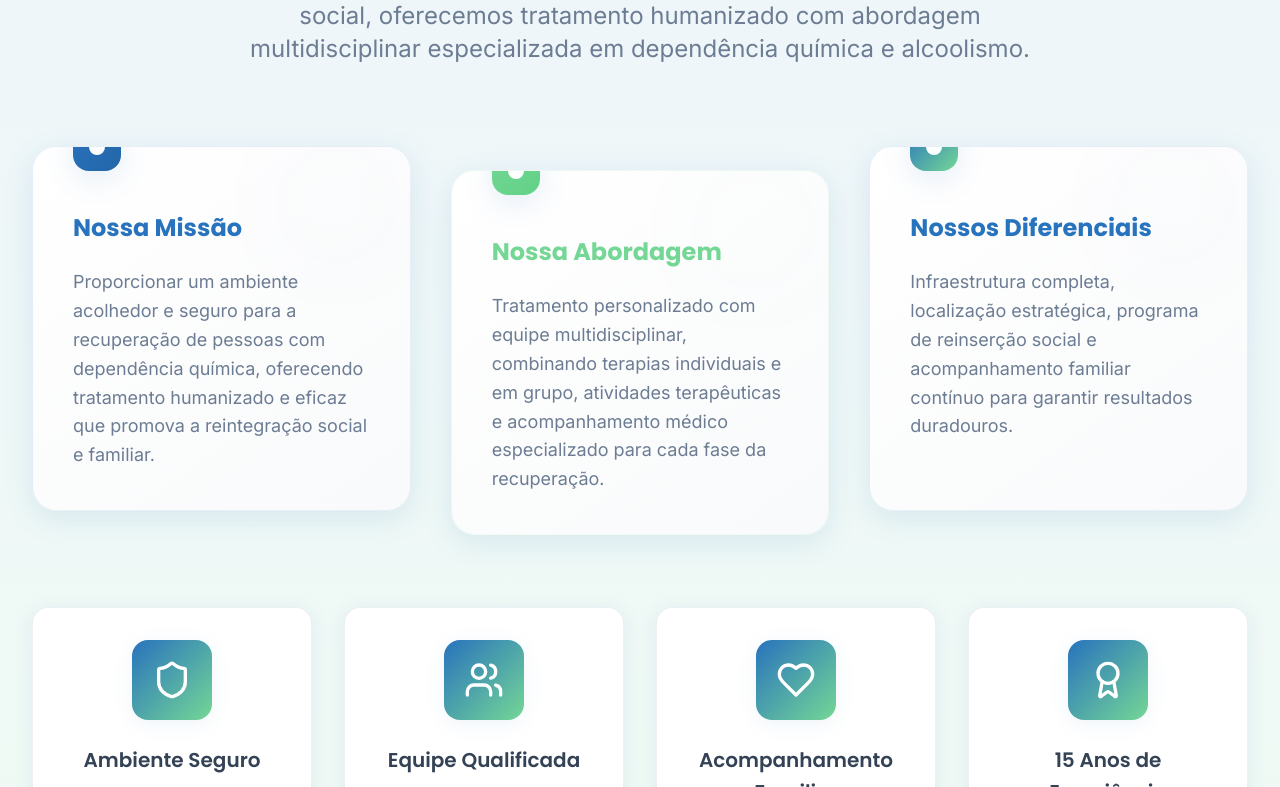
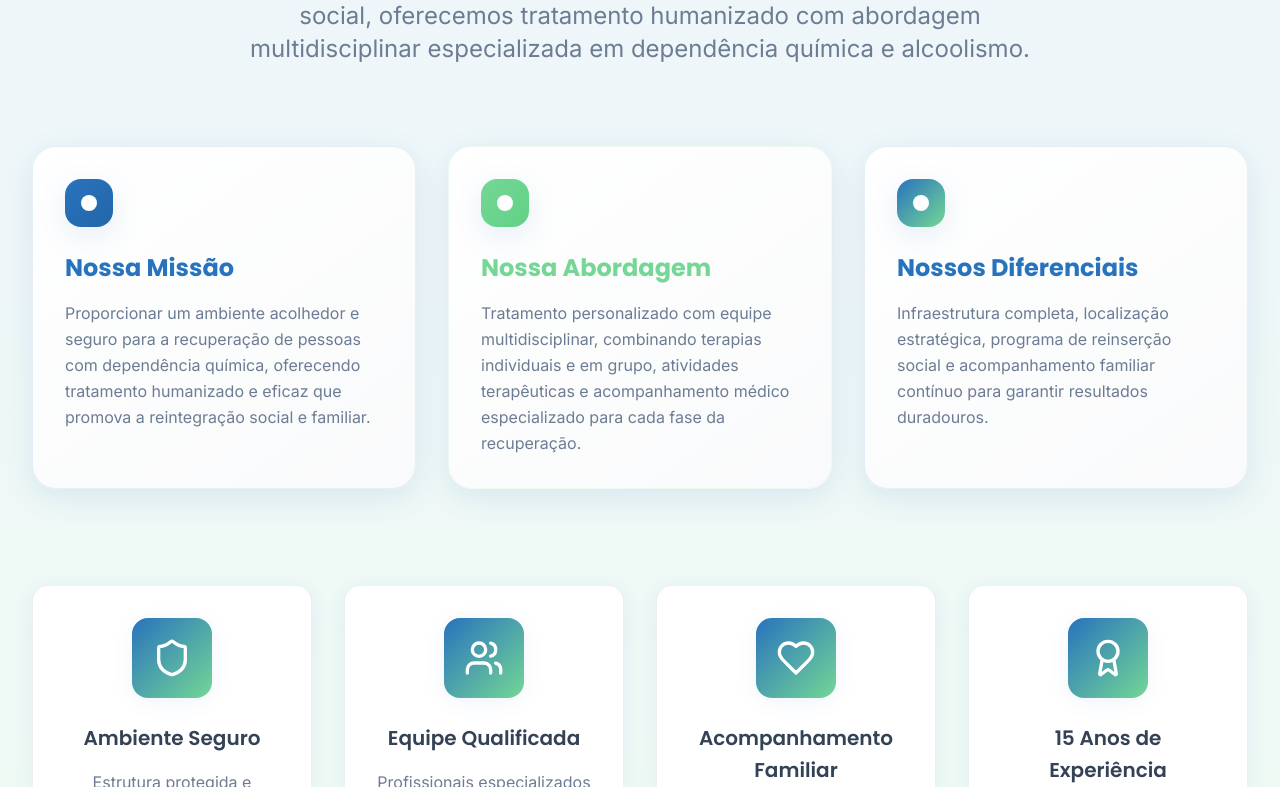
Before and after one commit to wendelrb/novo-horizonte-web-79, a React (Vite) app: page / in a window 1280 px wide. Shown: the part 1053-1840 px from the top of the page. Built offline with nearby package versions, Linux system fonts and the light colour scheme.

Commit message:
Fix About section and WhatsApp link
Adjust About section cards and update WhatsApp button link to WhatsApp Web.

```diff
--- a/src/components/AboutSection.tsx
+++ b/src/components/AboutSection.tsx
@@ -40,22 +40,17 @@ export const AboutSection = () => {
         </div>
 
         {/* Mission, Approach, Differentials */}
-        <div className="grid lg:grid-cols-3 gap-10 mb-24">
-          <div className="group relative bg-gradient-card rounded-3xl p-8 md:p-10 shadow-card hover:shadow-hero transition-all duration-700 hover-lift border border-primary/10 overflow-hidden">
-            <div className="absolute -top-6 left-8 md:left-10">
+        <div className="grid lg:grid-cols-3 gap-8 mb-24">
+          <div className="group relative bg-gradient-card rounded-3xl p-8 shadow-card hover:shadow-hero transition-all duration-700 hover-lift border border-primary/10">
+            <div className="mb-6">
               <div className="w-12 h-12 bg-gradient-to-br from-primary to-primary-hover rounded-2xl flex items-center justify-center shadow-card group-hover:rotate-12 transition-transform duration-500">
                 <div className="w-4 h-4 bg-white rounded-full"></div>
               </div>
             </div>
 
-            {/* Background Pattern */}
-            <div className="absolute inset-0 opacity-5">
-              <div className="absolute top-0 right-0 w-32 h-32 bg-gradient-to-br from-primary to-transparent rounded-full blur-3xl"></div>
-            </div>
-
-            <div className="relative">
-              <h3 className="font-display text-xl md:text-2xl font-bold text-primary mb-4 md:mb-6 mt-6">Nossa Missão</h3>
-              <p className="text-muted-foreground leading-relaxed text-base md:text-lg">
+            <div>
+              <h3 className="font-display text-xl md:text-2xl font-bold text-primary mb-4">Nossa Missão</h3>
+              <p className="text-muted-foreground leading-relaxed text-base">
                 Proporcionar um ambiente acolhedor e seguro para a recuperação de pessoas com dependência química,
                 oferecendo tratamento humanizado e eficaz que promova a reintegração social e familiar.
               </p>
@@ -64,21 +59,16 @@ export const AboutSection = () => {
             <div className="absolute bottom-0 left-0 w-full h-2 bg-gradient-to-r from-primary to-secondary transform scale-x-0 group-hover:scale-x-100 transition-transform duration-700 rounded-b-3xl"></div>
           </div>
 
-          <div className="group relative bg-gradient-card rounded-3xl p-8 md:p-10 shadow-card hover:shadow-hero transition-all duration-700 hover-lift border border-secondary/10 overflow-hidden lg:translate-y-6">
-            <div className="absolute -top-6 left-8 md:left-10">
+          <div className="group relative bg-gradient-card rounded-3xl p-8 shadow-card hover:shadow-hero transition-all duration-700 hover-lift border border-secondary/10">
+            <div className="mb-6">
               <div className="w-12 h-12 bg-gradient-to-br from-secondary to-secondary-hover rounded-2xl flex items-center justify-center shadow-card group-hover:rotate-12 transition-transform duration-500">
                 <div className="w-4 h-4 bg-white rounded-full"></div>
               </div>
             </div>
 
-            {/* Background Pattern */}
-            <div className="absolute inset-0 opacity-5">
-              <div className="absolute top-0 right-0 w-32 h-32 bg-gradient-to-br from-secondary to-transparent rounded-full blur-3xl"></div>
-            </div>
-
-            <div className="relative">
-              <h3 className="font-display text-xl md:text-2xl font-bold text-secondary mb-4 md:mb-6 mt-6">Nossa Abordagem</h3>
-              <p className="text-muted-foreground leading-relaxed text-base md:text-lg">
+            <div>
+              <h3 className="font-display text-xl md:text-2xl font-bold text-secondary mb-4">Nossa Abordagem</h3>
+              <p className="text-muted-foreground leading-relaxed text-base">
                 Tratamento personalizado com equipe multidisciplinar, combinando terapias individuais e em grupo,
                 atividades terapêuticas e acompanhamento médico especializado para cada fase da recuperação.
               </p>
@@ -87,21 +77,16 @@ export const AboutSection = () => {
             <div className="absolute bottom-0 left-0 w-full h-2 bg-gradient-to-r from-secondary to-primary transform scale-x-0 group-hover:scale-x-100 transition-transform duration-700 rounded-b-3xl"></div>
           </div>
 
-          <div className="group relative bg-gradient-card rounded-3xl p-8 md:p-10 shadow-card hover:shadow-hero transition-all duration-700 hover-lift border border-primary/10 overflow-hidden">
-            <div className="absolute -top-6 left-8 md:left-10">
+          <div className="group relative bg-gradient-card rounded-3xl p-8 shadow-card hover:shadow-hero transition-all duration-700 hover-lift border border-primary/10">
+            <div className="mb-6">
               <div className="w-12 h-12 bg-gradient-to-br from-primary to-secondary rounded-2xl flex items-center justify-center shadow-card group-hover:rotate-12 transition-transform duration-500">
                 <div className="w-4 h-4 bg-white rounded-full"></div>
               </div>
             </div>
 
-            {/* Background Pattern */}
-            <div className="absolute inset-0 opacity-5">
-              <div className="absolute top-0 right-0 w-32 h-32 bg-gradient-to-br from-primary to-transparent rounded-full blur-3xl"></div>
-            </div>
-
-            <div className="relative">
-              <h3 className="font-display text-xl md:text-2xl font-bold text-primary mb-4 md:mb-6 mt-6">Nossos Diferenciais</h3>
-              <p className="text-muted-foreground leading-relaxed text-base md:text-lg">
+            <div>
+              <h3 className="font-display text-xl md:text-2xl font-bold text-primary mb-4">Nossos Diferenciais</h3>
+              <p className="text-muted-foreground leading-relaxed text-base">
                 Infraestrutura completa, localização estratégica, programa de reinserção social
                 e acompanhamento familiar contínuo para garantir resultados duradouros.
               </p>
--- a/src/components/WhatsAppFloat.tsx
+++ b/src/components/WhatsAppFloat.tsx
@@ -24,7 +24,7 @@ export const WhatsAppFloat = () => {
   const handleWhatsAppClick = () => {
     const phoneNumber = "5511999999999"; // Replace with actual clinic number
     const message = "Olá! Gostaria de saber mais sobre os tratamentos da Clínica Novo Horizonte.";
-    const whatsappUrl = `https://wa.me/${phoneNumber}?text=${encodeURIComponent(message)}`;
+    const whatsappUrl = `https://web.whatsapp.com/send?phone=${phoneNumber}&text=${encodeURIComponent(message)}`;
     window.open(whatsappUrl, '_blank');
   };
 
```
